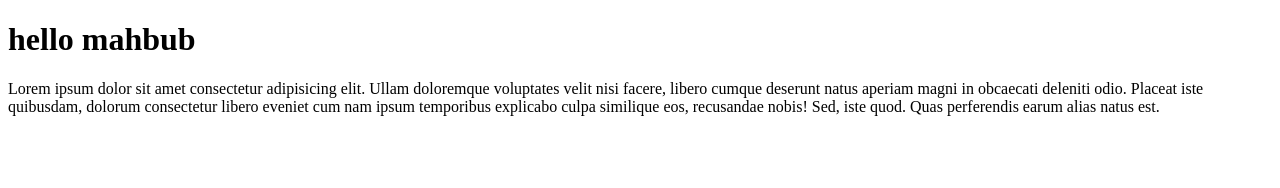
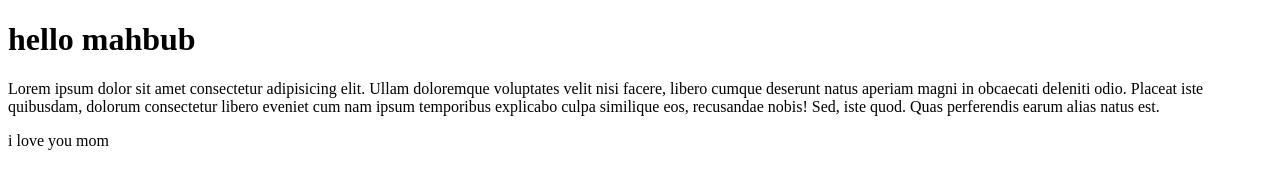
Before and after one commit to mdmahbubhoshen/second-website, a plain HTML site: page index.html in a window 1280 px wide. Drawn offline with Linux system fonts and the light colour scheme.

Commit message:
Update index.html

```diff
--- a/index.html
+++ b/index.html
@@ -9,5 +9,6 @@
 <body>
     <h1>hello mahbub</h1>
     <p> Lorem ipsum dolor sit amet consectetur adipisicing elit. Ullam doloremque voluptates velit nisi facere, libero cumque deserunt natus aperiam magni in obcaecati deleniti odio. Placeat iste quibusdam, dolorum consectetur libero eveniet cum nam ipsum temporibus explicabo culpa similique eos, recusandae nobis! Sed, iste quod. Quas perferendis earum alias natus est.</p>
+    <p> i love you mom </p>
 </body>
 </html>
```
